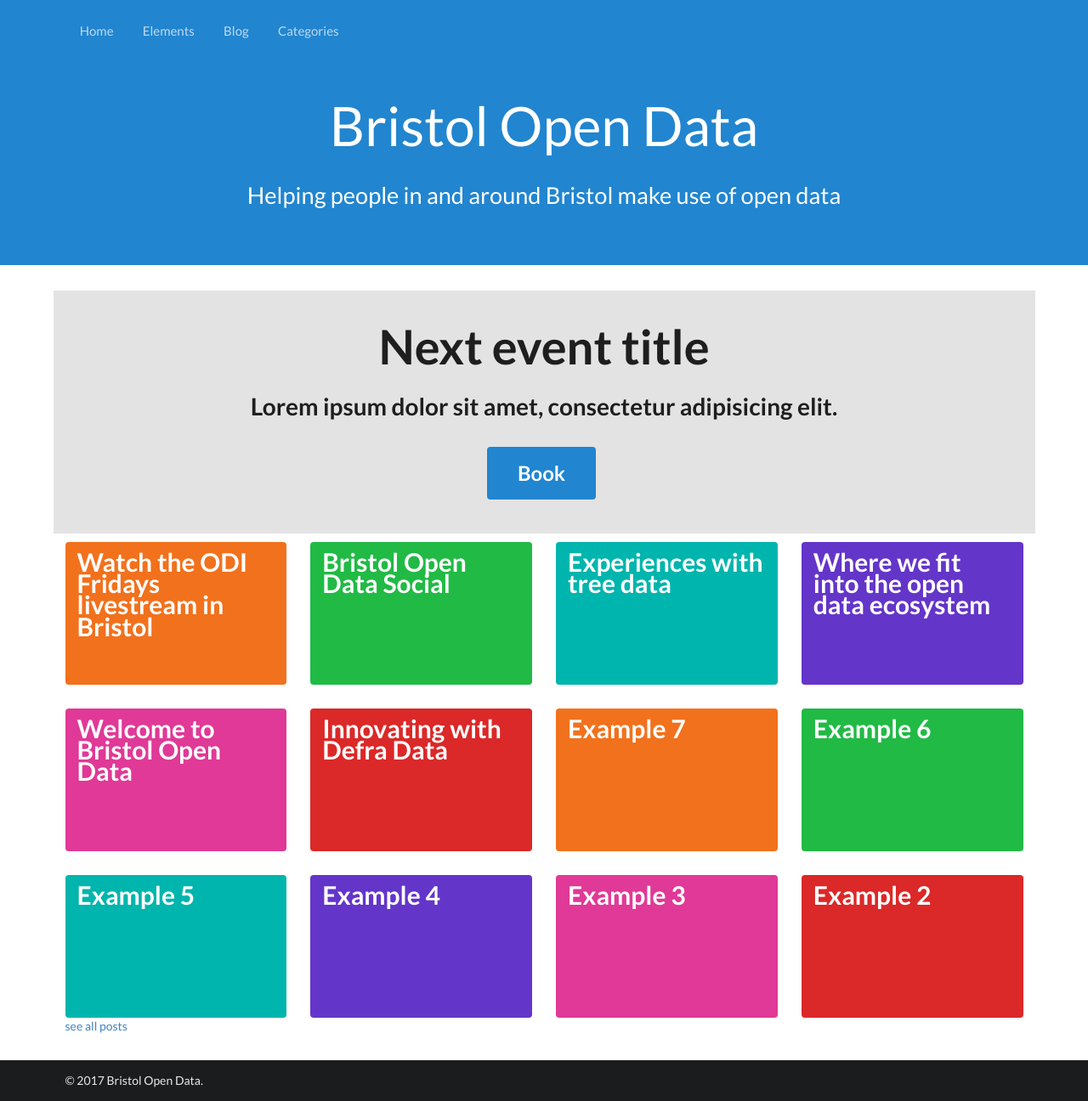
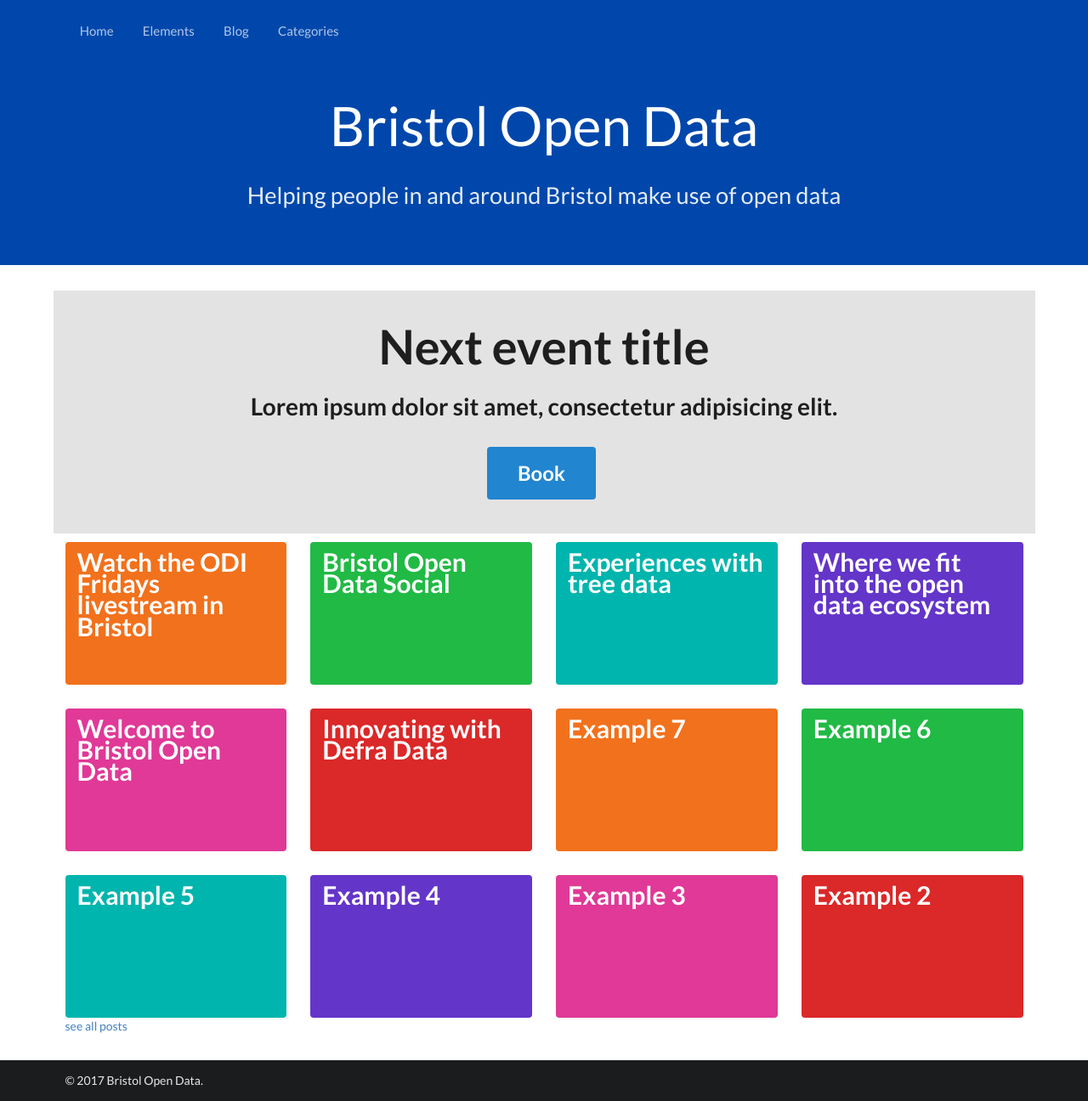
Before and after one commit to BristolOpenData/BristolOpenData.github.io, a Jekyll site: the page built from index.md, in a window 1280 px wide. Shown: the whole page at 85% size. Built offline with Jekyll 4.4.1, drawn with Linux system fonts in a browser that asks for light colours; nearby versions of some CDN libraries.

Commit message:
Bristol Blue header

```diff
--- a/_includes/header-content.html
+++ b/_includes/header-content.html
@@ -1,4 +1,4 @@
-<div class="ui inverted vertical masthead center aligned segment blue">
+<div class="ui inverted vertical masthead center aligned segment bristol-blue">
 
     {% include sub-menu.html %}
 
--- a/assets/css/site.css
+++ b/assets/css/site.css
@@ -1,3 +1,7 @@
+.ui.inverted.segment.bristol-blue  {
+  background: #0147AB;
+}
+
 .hidden.menu {
   display: none;
 }
```
